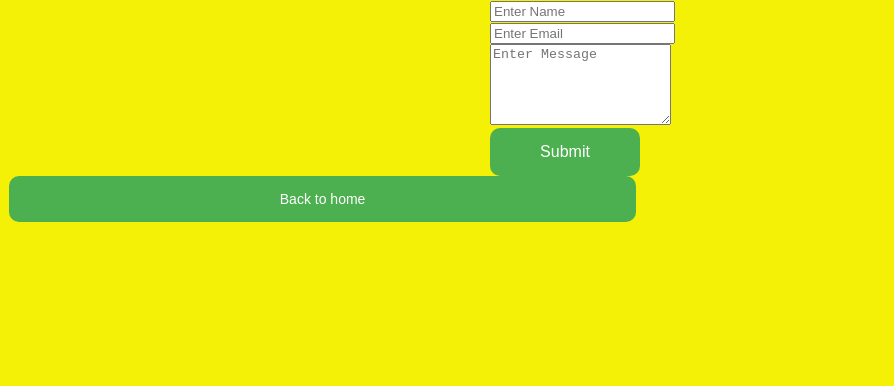
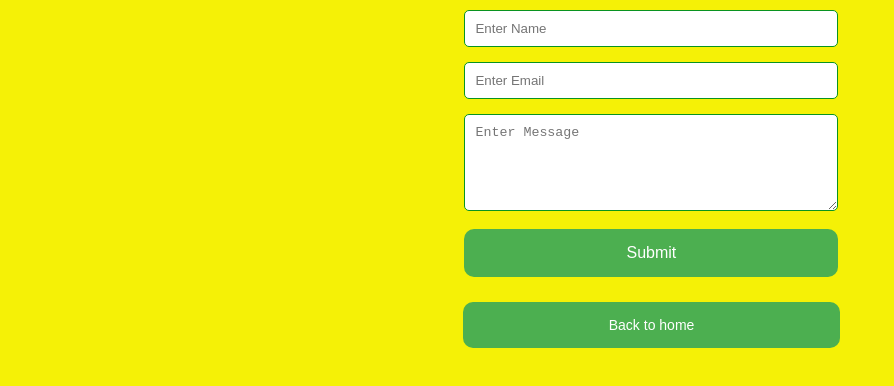
Before and after one commit to Viraj-rana/research-paper-rotate, a plain HTML site: page Research paper rotate/value.html in a window 1280 px wide. Shown: the whole page, without its empty margins (0-894 px from the left). Drawn offline with Linux system fonts and the light colour scheme.

Commit message:
Update style.css

```diff
--- a/Research paper rotate/style.css
+++ b/Research paper rotate/style.css
@@ -32,7 +32,7 @@ body {
 
 }
 
-.circle{
+.circle{box-shadow: 0 4px 8px 0 rgba(0, 0, 0, 0.2), 0 6px 20px 0 rgba(0, 0, 0, 0.19);
     background-color: #ffef11;
     height: 195px;
     width: 195px;
@@ -45,6 +45,7 @@ body {
 }
 
 .circle button{
+
     cursor:pointer;
     position: absolute;
     top: 50%;
@@ -133,22 +134,48 @@ nav ul li +li+li{
 
 /* css for contact page */
 .Form{
-    display:grid;
-  flex-direction: column;
-  align-items: center;
-  gap: 15px;
-  max-width: 300px;
-  margin: 0 auto;
+
+            margin-bottom: 15px;
+            padding: 10px;
+            box-sizing: border-box;
+
+            border-radius: 5px;
+
 }
+textarea{
+      width: 50%;
+            margin-bottom: 15px;
+            padding: 10px;
+            box-sizing: border-box;
+            border: 1px solid #099420;
+            border-radius: 5px;
+}
+   input[type="text"],
+        input[type="email"],
+        select {
+            width: 50%;
+            margin-bottom: 15px;
+            padding: 10px;
+            box-sizing: border-box;
+            border: 1px solid #099420;
+            border-radius: 5px;
+        }
+
+
 
 body#value{
+    position: absolute;
+    left: 35.5%;
+    width: 60%;
+    justify-content:center;
+    align-items: center;
     background-color: #f5f106;
 
 }
 /* css for about page*/
 body#about{
     text-decoration-style: solid;
-    background-color: yellow;
+    /* background-color: yellow; */
     line-height: 1.9;
 
     padding: 50px;
@@ -156,5 +183,23 @@ body#about{
 }
 .container-form a{
     padding: 50px;
-    margin-top: 250px;
+    margin-top: 10px;
 }
+/*
+body#about button{
+    padding: 15px;
+            border-radius: 10px;
+            border: none;
+            background-color: #4caf50;
+            color: white;
+            cursor: pointer;
+            width: 14%;
+
+} */
+
+body#about .container{
+    background-color: yellow;
+    height: 103vh;
+    width: 203vh;
+    margin: -53px;
+}
```
